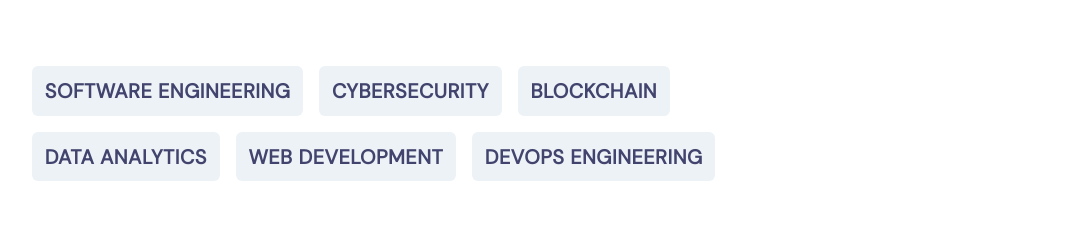
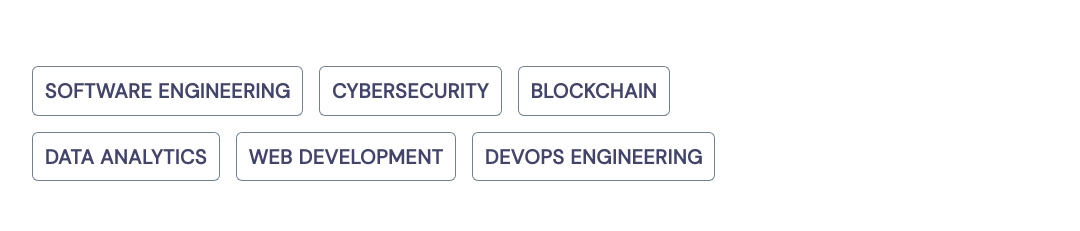
Before and after one commit to kevinchangjk/portfolio, a Next.js app: page /contact-me in a window 1280 px wide. Shown: the part 524-755 px from the top of the page, without its empty margins (96-1176 px from the left). Built offline with nearby package versions, Linux system fonts and the light colour scheme.

Commit message:
ui: minor changes to ui

```diff
--- a/components/InterestedPositions.tsx
+++ b/components/InterestedPositions.tsx
@@ -1,5 +1,4 @@
 import { Tag, Text, Wrap, WrapItem } from "@chakra-ui/react";
-
 
 const positions = [
   "Software Engineering",
@@ -7,7 +6,7 @@ const positions = [
   "Blockchain",
   "Data Analytics",
   "Web Development",
-  "DevOps Engineering"
+  "DevOps Engineering",
 ];
 
 export default function InterestedPositions() {
@@ -16,21 +15,17 @@ export default function InterestedPositions() {
     for (let i = 0; i < positions.length; i++) {
       const newPosition = (
         <WrapItem key={i}>
-          <Tag padding="0.8rem">
+          <Tag padding="0.8rem" variant="outline">
             <Text variant="powerful" fontSize="xl">
-            {positions[i]}
+              {positions[i]}
             </Text>
           </Tag>
         </WrapItem>
-        );
+      );
       allPositions.push(newPosition);
     }
     return allPositions;
   }
 
-  return (
-    <Wrap spacing="1rem">
-      {displayPositions(positions)}
-    </Wrap>
-  );
+  return <Wrap spacing="1rem">{displayPositions(positions)}</Wrap>;
 }
--- a/styles/theme.ts
+++ b/styles/theme.ts
@@ -150,7 +150,6 @@ const Text = defineStyleConfig({
 const Divider = defineStyleConfig({
   variants: {
     primary: {
-      borderColor: "#A7A7A7",
       borderStyle: "solid",
       borderWidth: "thin",
       _light: {
@@ -161,9 +160,14 @@ const Divider = defineStyleConfig({
       },
     },
     secondary: {
-      borderColor: "#CCCCCC",
       borderStyle: "solid",
       borderWidth: "1px",
+      _light: {
+        borderColor: "gray.3",
+      },
+      _dark: {
+        borderColor: "gray.5",
+      },
     },
   },
   defaultProps: {
```
